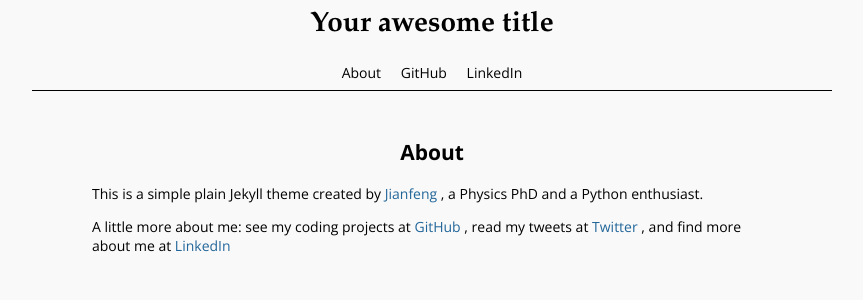
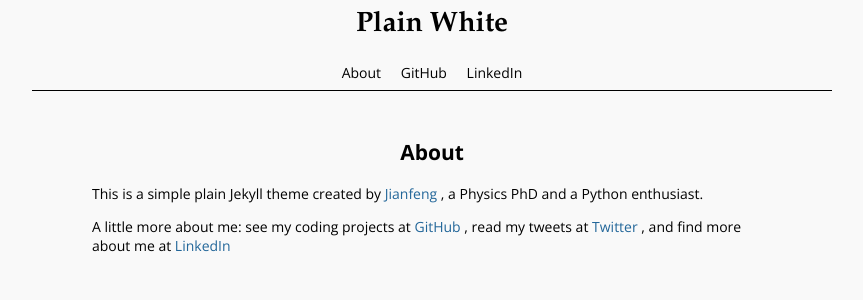
Before and after one commit to mikkkee/minimini, a Jekyll site: the page built from about.md, in a window 1280 px wide. Shown: the top 300 px of the page, without its empty margins (208-1071 px from the left). Built offline with Jekyll 4.4.1, drawn with Linux system fonts in a browser that asks for light colours; Markdown is read by kramdown in place of the engine named in the settings.

Commit message:
Add theme name to config

```diff
--- a/_config.yml
+++ b/_config.yml
@@ -1,5 +1,5 @@
 # Site settings
-title: Your awesome title
+title: Plain White
 email: your-email@domain.com
 signoff: your-name
 description: > # this means to ignore newlines until "baseurl:"
```
